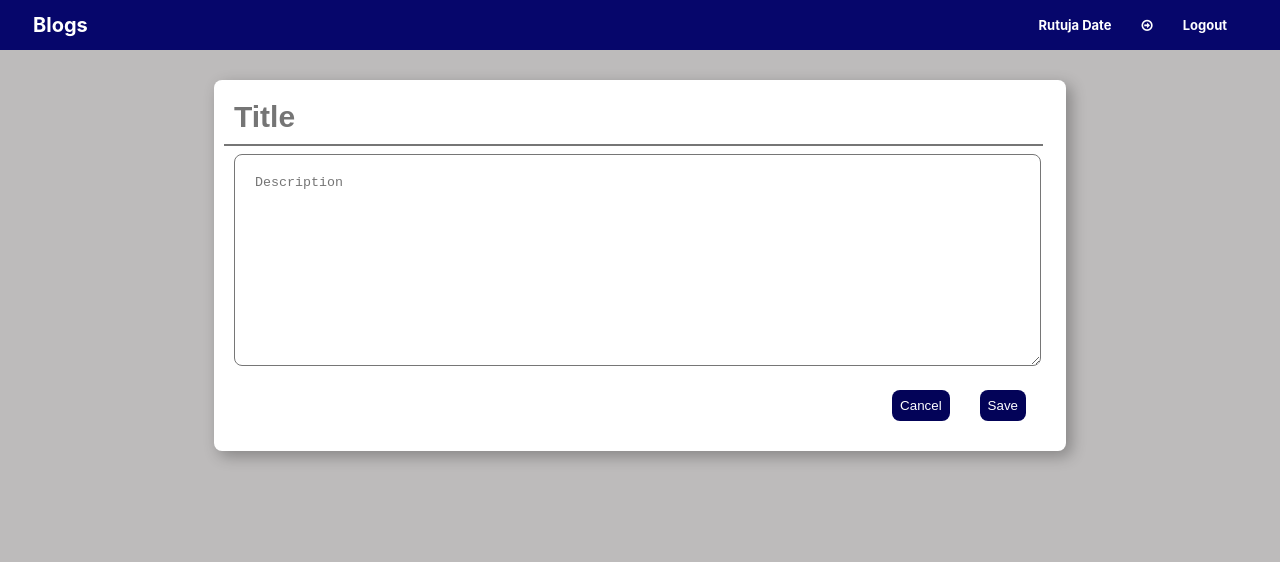
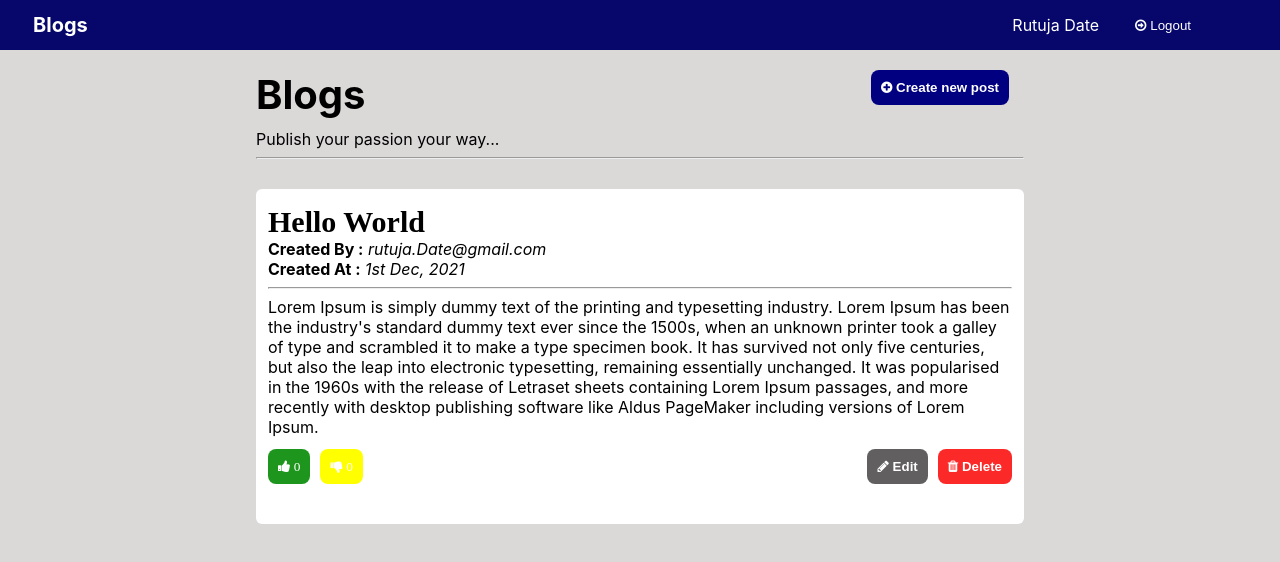
Before and after one commit to rutujadate/blogs-app, a React (Create React App) app: page /blogs in a window 1280 px wide. Shown: the top 562 px of the page. Built offline with nearby package versions, Linux system fonts and the light colour scheme.

Commit message:
Complete all file

```diff
--- a/package.json
+++ b/package.json
@@ -9,6 +9,7 @@
     "@testing-library/user-event": "^13.5.0",
     "react": "^19.1.1",
     "react-dom": "^19.1.1",
+    "react-router-dom": "^7.8.2",
     "react-scripts": "5.0.1",
     "web-vitals": "^2.1.4"
   },
--- a/src/App.js
+++ b/src/App.js
@@ -4,15 +4,23 @@ import Login from './Components/Login/Login';
 import Dashboard from './Components/Dashboard/Dashboard';
 import Register from './Components/Register/Register';
 import Title from './Components/Title/Title';
-
+import Blogs from './Components/Blogs/Blogs';
+import { BrowserRouter as Router,Routes,Route } from 'react-router-dom';
 function App() {
   return (
-  // <div><Login/></div>
-  // <div><Dashboard/></div>
-  // <div><Register/></div>
-  <div><Title/></div>
+
+    < Router>
+      <Routes>
+        <Route path='/' element={<Dashboard />} />
+        <Route path='/login' element={<Login />} />
+        <Route path='/register' element={<Register />} />
+        <Route path='/title' element={<Title/>}/>
+        <Route path='/blogs' element={<Blogs/>}/>
+      </Routes>
+    </Router>
 
   );
 }
 
+
 export default App;
--- /dev/null
+++ b/src/Components/Blogs/Blogs.css
@@ -0,0 +1,171 @@
+ .blogsBackgroundColor {
+   background-color: #dbd8d8;
+   height: 100vh;
+ }
+
+ .blogsHeader {
+   display: flex;
+   justify-content: space-between;
+   padding: 13px;
+   background-color: rgb(6, 6, 107);
+   color: white;
+   align-items: center;
+ }
+
+ .blogsName {
+   font-size: 20px;
+   font-weight: 700;
+   margin-left: 20px;
+ }
+
+ .blogsSubHeader {
+   display: flex;
+   justify-content: space-between;
+   align-items: center;
+   margin-right: 40px;
+ }
+
+ .bolgsLoginName {
+   margin-right: 30px;
+   font-size: 13px;
+   font-weight: 700;
+
+ }
+
+ .arrow {
+   margin: 0px 30px;
+   font-size: 13px;
+   font-weight: 700;
+
+ }
+
+ .bolgsLogout {
+   font-size: 23px;
+   font-weight: 700;
+   text-decoration: none;
+   border: none;
+   background-color: rgb(6, 6, 107);
+   ;
+   /* margin-: 50px; */
+
+ }
+
+ .blogsLogout {
+   /* font-size: 23px; */
+   /* font-weight: 700; */
+   text-decoration: none;
+   border: none;
+   background-color: rgb(6, 6, 107);
+   color: white;
+ }
+
+ .logoutButton {
+   color: white;
+   font-size: 20px;
+ }
+
+ .contentBox2 {
+   display: flex;
+   justify-content: space-between;
+   /* width:60%; */
+   margin-top: 20px;
+
+ }
+
+ .contentBox {
+   width: 60%;
+   margin: auto;
+ }
+
+ .title {
+   font-size: 40px;
+   font-weight: bold;
+   margin-bottom: 10px;
+
+ }
+
+ .createButton {
+   background-color: navy;
+   color: white;
+   border-radius: 8px;
+   padding: 10px;
+   margin-right: 15px;
+   /* width: 10%; */
+   border: none;
+   font-weight: 800;
+ }
+
+ .blogCard {
+   background-color: white;
+   margin-top: 1.5rem;
+   border-radius: 0.375rem;
+   width: 60%;
+   margin: auto;
+   margin-top: 30px;
+ }
+
+ .blogContent {
+   margin-left: 0.75rem;
+   margin-right: 0.75rem;
+ }
+
+ .blogTitle {
+   font-size: 30px;
+   font-weight: bold;
+   padding-top: 1rem;
+   font-family: serif;
+ }
+
+ .blogDivider {
+   border-color: #4b5563;
+   padding: 0.5rem;
+   margin-top: 0.5rem;
+ }
+
+ .blogActions {
+   display: flex;
+   justify-content: space-between;
+   padding-bottom: 2.5rem;
+   padding-top: 0.75rem;
+ }
+
+ .likeButton {
+   background-color: #1e961e;
+   color: white;
+   padding: 10px;
+   border: none;
+   border-radius: 8px;
+   margin-right: 10px;
+   font-weight: bold;
+
+ }
+
+ .dislikeButton {
+   background-color: yellow;
+   color: white;
+   border: none;
+   border-radius: 8px;
+   padding: 10px;
+   font-weight: bold;
+
+
+ }
+
+ .editButton {
+   background-color: #615f5f;
+   color: white;
+   padding: 10px;
+   border: none;
+   border-radius: 8px;
+   margin-right:10px;
+   font-weight: bold;
+ }
+
+ .deleteButton {
+   background-color: #fc2929;
+   color: white;
+   padding: 10px;
+   border: none;
+   border-radius:8px;
+   font-weight: bold;
+ }
--- /dev/null
+++ b/src/Components/Blogs/Blogs.js
@@ -0,0 +1,122 @@
+import { useNavigate } from "react-router-dom";
+import "./Blogs.css";
+import { useEffect, useState } from "react";
+function Blogs() {
+  const navigate= useNavigate();
+        const navigateToDashboard=()=>{
+            navigate("/")
+        }
+    const navigateToTitle=()=>{
+      navigate("/title")
+    }
+
+
+
+  const [liked, setLiked] = useState(0);
+  const [disliked, setDisliked] = useState(0);
+  // const [likeCount, setLikeCount] = useState(0);
+  // const [dislikeCount, setDislikeCount] = useState(0);
+
+  function handleLiked(){
+
+      setLiked(liked + 1);
+    }
+
+  function handleDisliked (){
+      setDisliked(disliked + 1);
+  }
+      // Creating Array
+  const blogsInfo = [
+    {
+
+      title: "Hello World",
+      createdBy: "rutuja.Date@gmail.com",
+      createdAt: "1st Dec, 2021",
+      description: "Lorem Ipsum is simply dummy text of the printing and typesetting industry. Lorem Ipsum has been the industry's standard dummy text ever since the 1500s, when an unknown printer took a galley of type and scrambled it to make a type specimen book. It has survived not only five centuries, but also the leap into electronic typesetting, remaining essentially unchanged. It was popularised in the 1960s with the release of Letraset sheets containing Lorem Ipsum passages, and more recently with desktop publishing software like Aldus PageMaker including versions of Lorem Ipsum.",
+    },
+    // {
+    //   title: "Hello World Again",
+    //   createdby: "rutuja.Date@gmail.com",
+    //   createdat: "2nd Dec, 2021",
+    //   content: "",
+
+    // }
+  ];
+
+
+  return (
+    <div className="blogsBackgroundColor">
+      <div>
+        <div>
+          <div className="blogsHeader"><div className="blogsName" onClick={navigateToDashboard}>Blogs</div>
+            <div className="blogsSubHeader">
+              <div className="blogsLoginName">Rutuja Date</div>
+              <div className="arrow">
+                <button className="blogsLogout">
+                <i className="fa fa-arrow-circle-o-right " aria-hidden="true"></i> Logout
+              </button>
+              </div>
+            </div>
+          </div>
+        </div>
+        <div className="contentBox">
+          <div className="contentBox2">
+            <div className="title">Blogs</div>
+            <div>
+              <button className="createButton" onClick={navigateToTitle}>
+                <i className="fa fa-plus-circle newPostButton" aria-hidden="true"></i> Create new post
+              </button>
+            </div>
+          </div>
+          <div>Publish your passion your way...</div>
+          <hr />
+        </div>
+        {blogsInfo.map((singleElement) => (
+          <div className="blogCard">
+            <div className="blogContent">
+              <div className="blogTitle">{singleElement.title}</div>
+              <div>
+                <strong>Created By :</strong> <i> {singleElement.createdBy}</i>
+              </div>
+              <div>
+                <strong>Created At :</strong> <i> {singleElement.createdAt}</i>
+              </div>
+              <hr />
+              <div>{singleElement.description}</div>
+              <div>
+                <div className="blogActions">
+                  <div>
+                    <button
+                      className="likeButton"
+                      onClick={handleLiked}
+                    >
+                      <i className="fa fa-thumbs-up" aria-hidden="true"> {liked}</i>
+                    </button>
+                    <button
+                      className="dislikeButton"
+                      onClick={handleDisliked}
+                    >
+                      <i className="fa fa-thumbs-down" aria-hidden="true"> {disliked}</i>
+                    </button>
+                  </div>
+                  <div>
+                    <button className="editButton" onClick={navigateToTitle}>
+                      <i className="fa fa-pencil" aria-hidden="true"></i> Edit
+                    </button>
+                    <button className="deleteButton">
+                      <i className="fa fa-trash" aria-hidden="true"></i> Delete
+                    </button>
+                  </div>
+                </div>
+              </div>
+            </div>
+          </div>
+        ))}
+
+      </div>
+    </div>
+
+  );
+}
+
+export default Blogs;
--- a/src/Components/Dashboard/Dashboard.css
+++ b/src/Components/Dashboard/Dashboard.css
@@ -9,12 +9,12 @@ border: 1px soild #bdbbbb;
     padding: 20px 8px;
 }
 .button{
-    padding:  5px 8px;
+    padding:  6px 8px;
     border-radius: 8px;
     border: none;
     background-color: rgb(3, 3, 88);
     color: white;
-    /* gap: 10px; */
+    margin-right: 10px;
 }
 .footerButtons{
     display: flex;
--- a/src/Components/Login/Login.js
+++ b/src/Components/Login/Login.js
@@ -1,13 +1,27 @@
+import { useNavigate } from "react-router-dom";
 import "./Login.css";
 
 function Login() {
+        const navigate= useNavigate();
+        const navigateToDashboard=()=>{
+            navigate("/")
+        }
+        const navigateToRegister=()=>{
+            navigate("/register")
+
+        }
+        const navigateToBlogs=()=>{
+            navigate("/blogs")
+        }
+
+
     return (
         <div className="backgroundColor">
             <div className="header">
-                <div className="blogsName">Blogs</div>
+                <div className="blogsName" onClick={navigateToDashboard}>Blogs</div>
                 <div className="subHeader">
                     <div className="loginName">Login</div>
-                    <div className="registerName">Register</div>
+                    <div className="registerName" onClick={navigateToRegister}>Register</div>
                 </div>
             </div>
             <div className="blogsBox">
@@ -24,9 +38,8 @@ function Login() {
                     <input type="Password"
                         placeholder="test@123" className="inputField" />
                 </div>
-                <div><button className="loginButton">Login</button></div>
+                <div><button className="loginButton" onClick={navigateToBlogs}>Login</button></div>
             </div>
-            <div className="footer">Copyright©2022</div>
         </div>
     );
 }
--- a/src/Components/Register/Register.js
+++ b/src/Components/Register/Register.js
@@ -1,12 +1,22 @@
+import { useNavigate } from "react-router-dom";
 import "./Register.css";
 
 function Register() {
+    const navigate= useNavigate();
+        const navigateToDashboard=()=>{
+            navigate("/")
+        }
+        const navigateToLogin=()=>{
+            navigate("/login")
+
+        }
+
     return (
         <div className="backgroundColor">
             <div className="header">
-                <div className="blogsName">Blogs</div>
+                <div className="blogsName" onClick={navigateToDashboard}>Blogs</div>
                 <div className="subHeader">
-                    <div className="loginName">Login</div>
+                    <div className="loginName" onClick={navigateToLogin}>Login</div>
                     <div className="registerName">Register</div>
                 </div>
             </div>
@@ -29,7 +39,7 @@ function Register() {
                     <input type="Password"
                         placeholder="test@123" className="inputField" />
                 </div>
-                <div><button className="loginButton">Register</button></div>
+                <div><button className="loginButton" onClick={navigateToLogin}>Register</button></div>
             </div>
         </div>
     );
--- a/src/Components/Title/Title.css
+++ b/src/Components/Title/Title.css
@@ -55,6 +55,7 @@ height:100vh ;
 .titleText{
     font-size: 30px;
     padding:10px;
+    margin:0px 10px;
     border-top: none;
     border-left: none;
     border-right: none;
--- a/src/Components/Title/Title.js
+++ b/src/Components/Title/Title.js
@@ -1,5 +1,10 @@
+import { useNavigate } from "react-router-dom";
 import "./Title.css";
 function Title(){
+    const navigate=useNavigate();
+    const navigateToDashboard=()=>{
+        navigate("/")
+    }
     return(
 <div className="titleBackgroundColor">
     <div className="titleHeader">
@@ -23,8 +28,8 @@ function Title(){
                 type="text"
                 placeholder="Description" className="textAreaDescription"/>
                 <div className="textAreaButtons">
-                    <button className="buttons">Cancel</button>
-                    <button className="buttons">Save</button>
+                    <button className="buttons" onClick={navigateToDashboard}>Cancel</button>
+                    <button className="buttons" onClick={navigateToDashboard}>Save</button>
                 </div>
             </div>
 </div>
```
Also changed, not shown: src/Components/Dashboard/Dashboard.js (+12 -4 lines), 1 other file (tests, documents, lock files or other folders).
